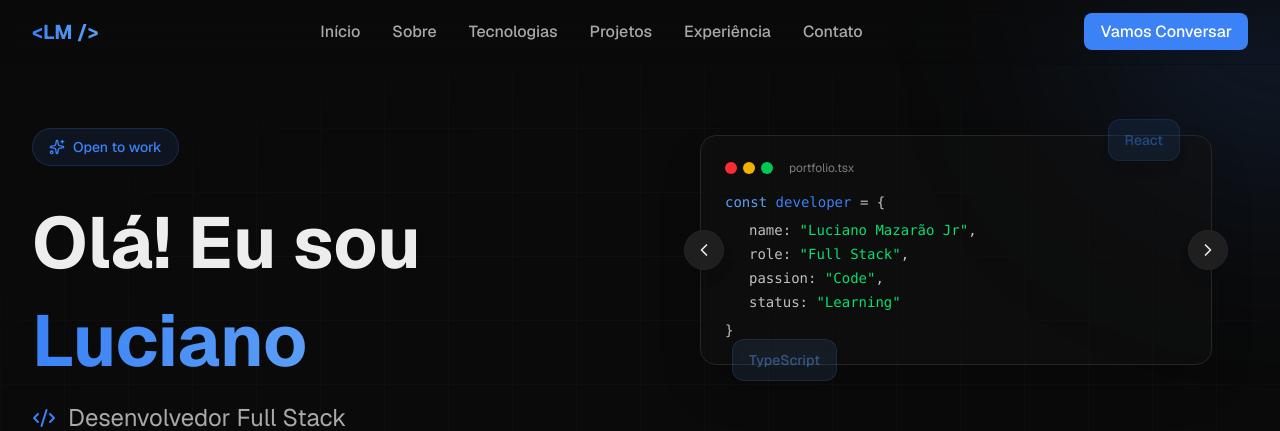
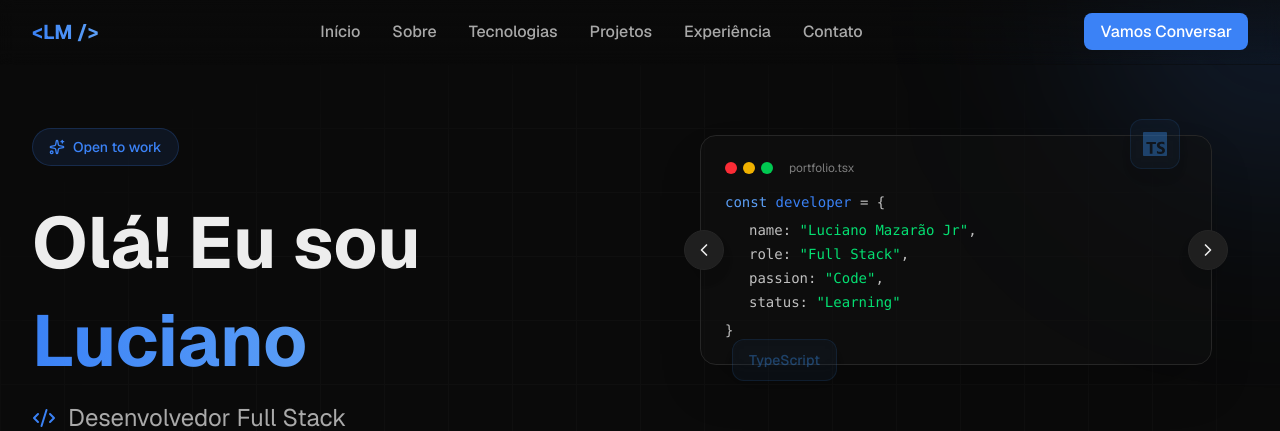
Before and after one commit to LucMazarJR/portifolio, a Next.js app: page / in a window 1280 px wide. Shown: the top 431 px of the page. Built offline with nearby package versions, Linux system fonts and the light colour scheme.

Commit message:
feat: adaptation to laguages in terminal

```diff
--- a/package.json
+++ b/package.json
@@ -12,7 +12,8 @@
     "lucide-react": "^0.560.0",
     "next": "16.0.8",
     "react": "19.2.1",
-    "react-dom": "19.2.1"
+    "react-dom": "19.2.1",
+    "react-icons": "^5.5.0"
   },
   "devDependencies": {
     "@tailwindcss/postcss": "^4",
--- a/src/components/ui/InformationsTerminal.tsx
+++ b/src/components/ui/InformationsTerminal.tsx
@@ -1,8 +1,9 @@
 "use client";
 
+import { TerminalLanguages, TerminalLanguage } from "@/data/terminalLangueges";
 import { ChevronLeft, ChevronRight } from "lucide-react";
 
-export default function InformationTerminal() {
+function Terminal({ archiveName, content, nameLanguage, badge: BadgeIcon, color }: TerminalLanguage) {
     return (
         <div className="relative lg:h-[600px] animate-slide-in-right">
             {/* Card flutuante com código */}
@@ -15,48 +16,66 @@ export default function InformationTerminal() {
                             <div className="w-3 h-3 rounded-full bg-yellow-500"></div>
                             <div className="w-3 h-3 rounded-full bg-green-500"></div>
                         </div>
-                        <span className="text-xs text-foreground/50 ml-2">portfolio.tsx</span>
+                        <span className="text-xs text-foreground/50 ml-2">{archiveName}</span>
                     </div>
 
                     <div className="font-mono text-sm space-y-2">
-                        <div>
-                            <span className="text-accent">const</span>
-                            <span className="text-foreground/80">  <span className="text-primary">developer</span> = {"{"}</span>
-                        </div>
-                        <div className="space-y-1 pl-6">
-                            <div className="text-foreground/80">name: <span className="text-green-400">&quot;Luciano Mazarão Jr&quot;</span>,</div>
-                            <div className="text-foreground/80">role: <span className="text-green-400">&quot;Full Stack&quot;</span>,</div>
-                            <div className="text-foreground/80">passion: <span className="text-green-400">&quot;Code&quot;</span>,</div>
-                            <div className="text-foreground/80">status: <span className="text-green-400">&quot;Learning&quot;</span></div>
-                        </div>
-                        <div className="text-foreground/80">  {"}"}</div>
+                        {content}
                     </div>
                 </div>
 
                 {/* Botões de navegação */}
                 <button
-                    className="absolute -left-4 top-1/2 -translate-y-1/2 w-10 h-10 rounded-full bg-secondary border border-border hover:border-primary hover:bg-muted flex items-center justify-center transition-all hover:scale-110 shadow-lg"
+                    className="absolute -left-4 top-1/2 -translate-y-1/2 w-10 h-10 rounded-full bg-secondary border border-border hover:border-primary hover:bg-muted flex items-center justify-center transition-all hover:scale-110 active:scale-95 shadow-lg cursor-pointer"
                     aria-label="Anterior"
                 >
                     <ChevronLeft className="w-5 h-5 text-foreground hover:text-primary" />
                 </button>
 
                 <button
-                    className="absolute -right-4 top-1/2 -translate-y-1/2 w-10 h-10 rounded-full bg-secondary border border-border hover:border-primary hover:bg-muted flex items-center justify-center transition-all hover:scale-110 shadow-lg"
+                    className="absolute -right-4 top-1/2 -translate-y-1/2 w-10 h-10 rounded-full bg-secondary border border-border hover:border-primary hover:bg-muted flex items-center justify-center transition-all hover:scale-110 active:scale-95 shadow-lg cursor-pointer"
                     aria-label="Próximo"
                 >
                     <ChevronRight className="w-5 h-5 text-foreground hover:text-primary" />
                 </button>
 
-                {/* Badges flutuantes */}
-                <div className="absolute -top-4 right-8 bg-primary/20 backdrop-blur-sm border border-primary/30 rounded-xl px-4 py-2 shadow-lg animate-pulse">
-                    <span className="text-sm font-medium text-primary">React</span>
+                {/* Badge flutuante */}
+                <div
+                    className="absolute -top-4 right-8 backdrop-blur-sm rounded-xl p-3 shadow-lg animate-pulse"
+                    style={{
+                        backgroundColor: `${color}20`,
+                        borderColor: `${color}50`,
+                        borderWidth: '1px',
+                        borderStyle: 'solid'
+                    }}
+                >
+                    <BadgeIcon
+                        className="w-6 h-6"
+                        style={{ color }}
+                    />
                 </div>
 
-                <div className="absolute -bottom-4 left-8 bg-accent/20 backdrop-blur-sm border border-accent/30 rounded-xl px-4 py-2 shadow-lg animate-pulse">
-                    <span className="text-sm font-medium text-accent">TypeScript</span>
+                <div
+                    className="absolute -bottom-4 left-8 backdrop-blur-sm rounded-xl px-4 py-2 shadow-lg animate-pulse"
+                    style={{
+                        backgroundColor: `${color}20`,
+                        borderColor: `${color}50`,
+                        borderWidth: '1px',
+                        borderStyle: 'solid'
+                    }}
+                >
+                    <span
+                        className="text-sm font-medium"
+                        style={{ color }}
+                    >{nameLanguage}</span>
                 </div>
             </div>
         </div>
     )
 }
+
+export default function InformationTerminal() {
+    return (
+        <Terminal {...TerminalLanguages[0]}/>
+    )
+}
--- /dev/null
+++ b/src/data/terminalLangueges.tsx
@@ -0,0 +1,35 @@
+import { ReactNode } from "react"
+import { IconType } from "react-icons"
+import { SiTypescript } from "react-icons/si"
+
+export interface TerminalLanguage {
+    archiveName: string
+    content: ReactNode
+    nameLanguage: string
+    badge: IconType
+    color: string
+}
+
+export const TerminalLanguages: TerminalLanguage[] = [
+    {
+        archiveName: "portfolio.tsx",
+        content: (
+            <>
+                <div>
+                    <span className="text-accent">const</span>
+                    <span className="text-foreground/80">  <span className="text-primary">developer</span> = {"{"}</span>
+                </div>
+                <div className="space-y-1 pl-6">
+                    <div className="text-foreground/80">name: <span className="text-green-400">&quot;Luciano Mazarão Jr&quot;</span>,</div>
+                    <div className="text-foreground/80">role: <span className="text-green-400">&quot;Full Stack&quot;</span>,</div>
+                    <div className="text-foreground/80">passion: <span className="text-green-400">&quot;Code&quot;</span>,</div>
+                    <div className="text-foreground/80">status: <span className="text-green-400">&quot;Learning&quot;</span></div>
+                </div>
+                <div className="text-foreground/80">  {"}"}</div>
+            </>
+        ),
+        nameLanguage: "TypeScript",
+        badge: SiTypescript,
+        color: "#3178c6"
+    }
+]
```
Also changed, not shown: 1 other file (tests, documents, lock files or other folders).
